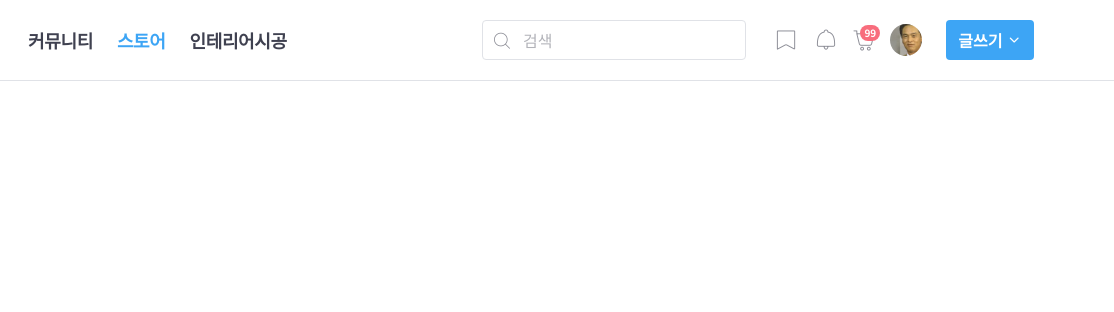
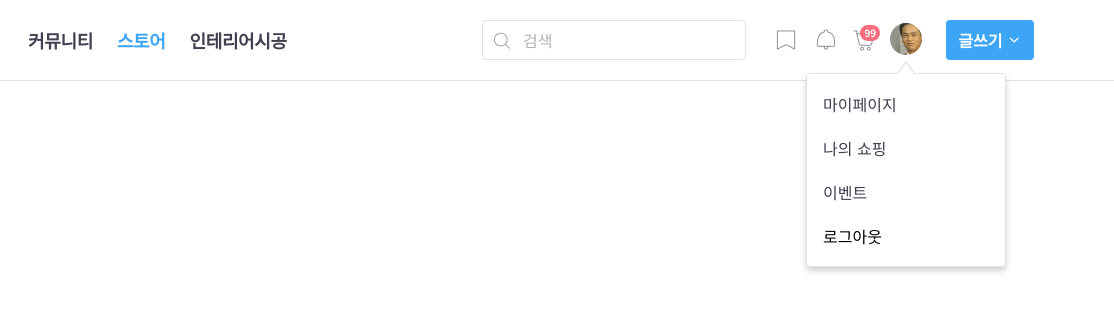
Before and after one commit to hyunjeen/tommorow-house, a website: page index.html in a window 1280 px wide. Shown: the full height of the page, 166-1280 px from the left. Drawn offline with nearby package versions, Linux system fonts and the light colour scheme; files that its build step writes are made by us from their sources; files whose address does not match are found by name.

Commit message:
🚧 Mark up and style my-menu

```diff
--- a/index.html
+++ b/index.html
@@ -75,12 +75,25 @@
                   <strong class="badge">99</strong>
                 </a>
 
-        <button class="gnb-avatar-button sm-hidden" type="button" aria-label="My menu open">
+                <div class="my-menu sm-hidden">
+                  <button class="my-menu-button" type="button" aria-label="My menu open">
                     <div class="avatar-32">
                       <img src="./assets/images/img-user-01.jpg" alt="user profile">
                     </div>
                   </button>
+
+                  <div class="my-menu-content">
+                    <ul class="my-menu-list">
+                      <li class="my-menu-item"><a href="#">마이페이지</a></li>
+                      <li class="my-menu-item"><a href="#">나의 쇼핑</a></li>
+                      <li class="my-menu-item"><a href="#">이벤트</a></li>
+                      <li class="my-menu-item"><button type="button">로그아웃</button></li>
+                    </ul>
                   </div>
+                </div>
+
+              </div>
+
               <!-- NOTE:로그인을 하지 않았을경우 -->
               <!-- <div class="button-group">
         <button class="gnb-icon-button is-search lg-hidden" type="button" aria-label="Search bar open button">
@@ -98,6 +111,8 @@
            </div>
        </div> -->
 
+
+
               <button class="btn-primary btn-40 sm-hidden" type="button">
                 글쓰기
                 <i class="ic-chevron" aria-hidden></i>
--- /dev/null
+++ b/styles/components/_my-menu.scss
@@ -0,0 +1,58 @@
+.my-menu {
+    position: relative;
+
+    &-content {
+        @include pos-center-x;
+        top: 50px;
+        border-radius: 4px;
+        box-shadow: $dropdown-shadow;
+
+        &::before,
+        &::after {
+            @include pos-center-x;
+            top: -25px;
+            display: block;
+            content: '';
+            width: 0;
+            height: 0;
+            border-top: 13px solid transparent;
+            border-right: 10px solid transparent;
+            border-bottom: 13px solid $black;
+            border-left: 10px solid transparent;
+        }
+
+        &::after {
+            top: -23px;
+            border-bottom-color: $white;
+        }
+
+        &::before {
+            border-bottom-color: $border;
+        }
+    }
+
+    &-list {
+        top: 20px;
+        width: 200px;
+        padding: 8px;
+        background-color: $white;
+        border-radius: 4px;
+        border: 1px solid $border;
+    }
+
+    &-item {
+
+        a,
+        button {
+            @include flexbox(start);
+            width: 100%;
+            height: 44px;
+            padding: 0 8px;
+            border-radius: 2px;
+
+            &:hover {
+                background-color: $background;
+            }
+        }
+    }
+}
--- a/styles/main.scss
+++ b/styles/main.scss
@@ -1,6 +1,7 @@
 @import './constants/colors';
 @import './constants/typography';
 @import './constants/breakpoint';
+@import './constants/box-shadow';
 
 @import './base/fonts';
 @import './base/nomalize';
@@ -23,6 +24,7 @@
 
 @import'./components/gnb-nav';
 @import'./components/gnb-icon-buttons';
+@import'./components/my-menu';
 
 @import './layouts/grids';
 @import './layouts/gnb';
```
Lines whose indentation alone changed are shown as unchanged.
